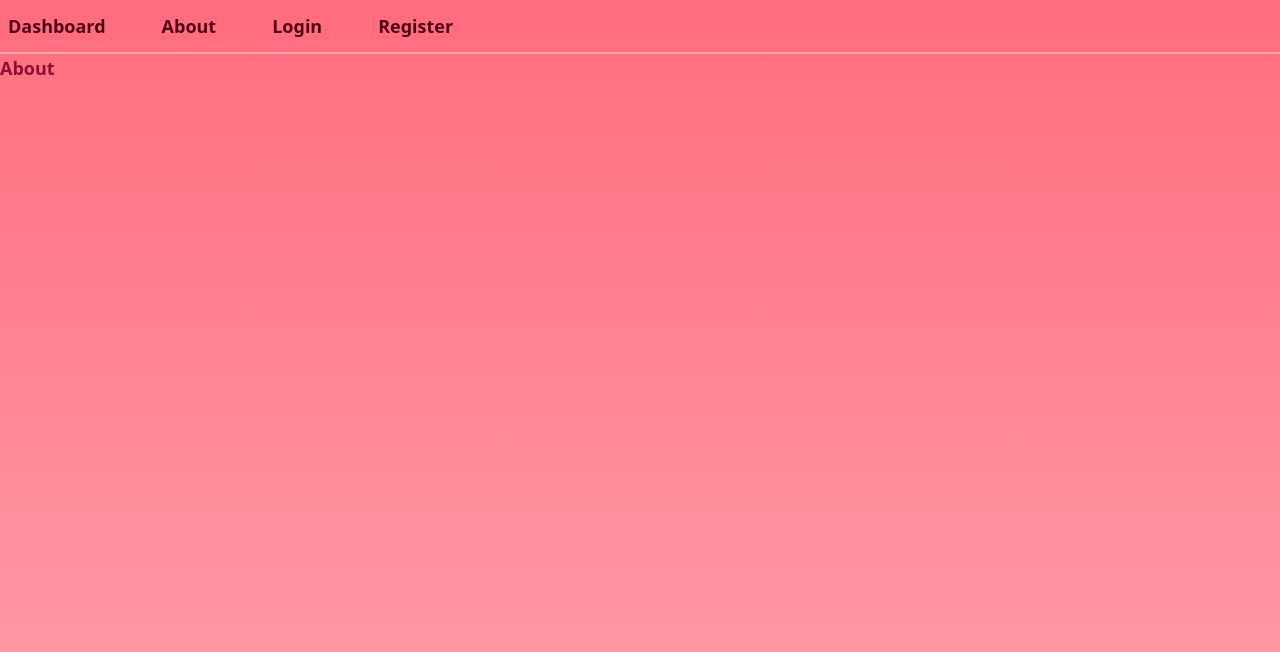
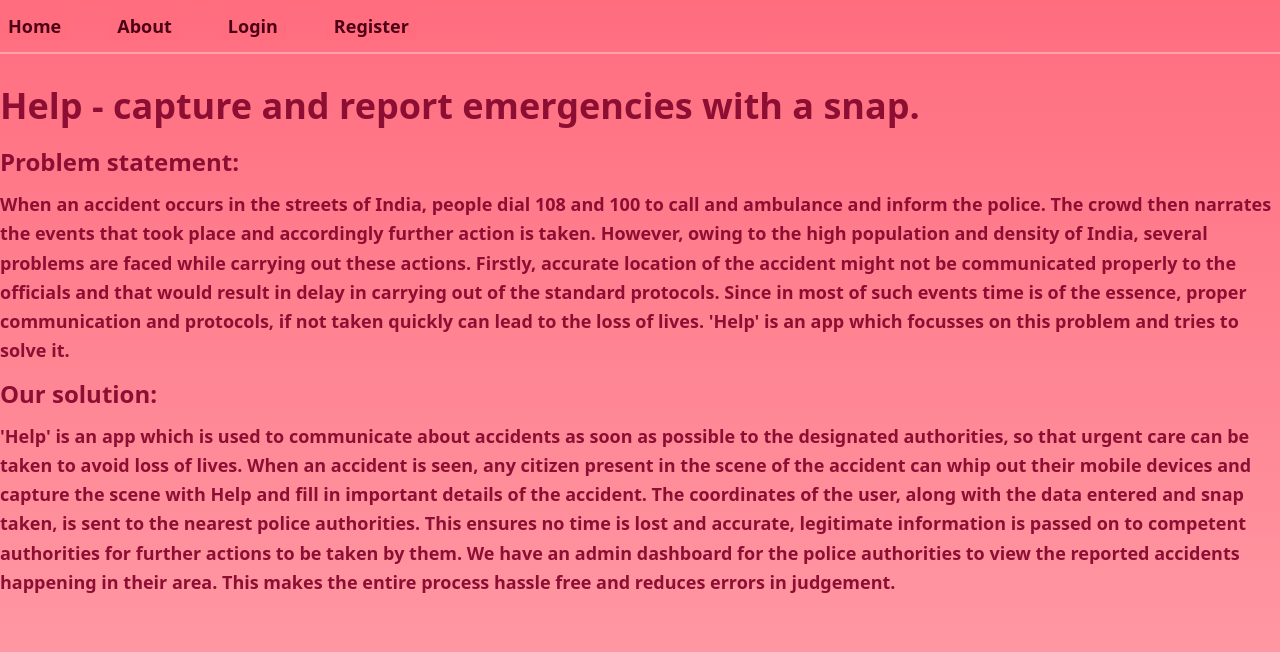
Before and after one commit to Dey11/du_3, a React (Vite) app in the folder frontend/: page /about in a window 1280 px wide. Shown: the top 652 px of the page. Built offline with nearby package versions, Linux system fonts and the light colour scheme.

Commit message:
Add about page

```diff
--- a/frontend/src/components/Header.jsx
+++ b/frontend/src/components/Header.jsx
@@ -8,7 +8,7 @@ const Header = () => {
         <ul className="flex justify-start gap-10 place-items-center text-[#4e0316] ">
           <Link to={"/"}>
             <li className="px-2 rounded-sm bg-[#ff6d7f] hover:bg-[#ffa1ab] ">
-              Dashboard
+              Home
             </li>
           </Link>
           <Link to={"/about"}>
--- a/frontend/src/pages/About.jsx
+++ b/frontend/src/pages/About.jsx
@@ -1,7 +1,45 @@
 import React from "react";
 
 const About = () => {
-  return <div>About</div>;
+  return (
+    <div className="mt-8">
+      <h1 className="text-4xl mb-5">
+        <span className="font-bold">Help</span> - capture and report emergencies
+        with a snap.{" "}
+      </h1>
+      <h2 className="text-2xl mb-3">Problem statement:</h2>{" "}
+      <p className="leading-relaxed">
+        {" "}
+        When an accident occurs in the streets of India, people dial 108 and 100
+        to call and ambulance and inform the police. The crowd then narrates the
+        events that took place and accordingly further action is taken. However,
+        owing to the high population and density of India, several problems are
+        faced while carrying out these actions. Firstly, accurate location of
+        the accident might not be communicated properly to the officials and
+        that would result in delay in carrying out of the standard protocols.
+        Since in most of such events time is of the essence, proper
+        communication and protocols, if not taken quickly can lead to the loss
+        of lives. 'Help' is an app which focusses on this problem and tries to
+        solve it.{" "}
+      </p>
+      <h2 className="my-3 text-2xl">Our solution:</h2>
+      <p className="leading-relaxed">
+        {" "}
+        <span className="bold">'Help'</span> is an app which is used to
+        communicate about accidents as soon as possible to the designated
+        authorities, so that urgent care can be taken to avoid loss of lives.
+        When an accident is seen, any citizen present in the scene of the
+        accident can whip out their mobile devices and capture the scene with
+        Help and fill in important details of the accident. The coordinates of
+        the user, along with the data entered and snap taken, is sent to the
+        nearest police authorities. This ensures no time is lost and accurate,
+        legitimate information is passed on to competent authorities for further
+        actions to be taken by them. We have an admin dashboard for the police
+        authorities to view the reported accidents happening in their area. This
+        makes the entire process hassle free and reduces errors in judgement.
+      </p>
+    </div>
+  );
 };
 
 export default About;
```
